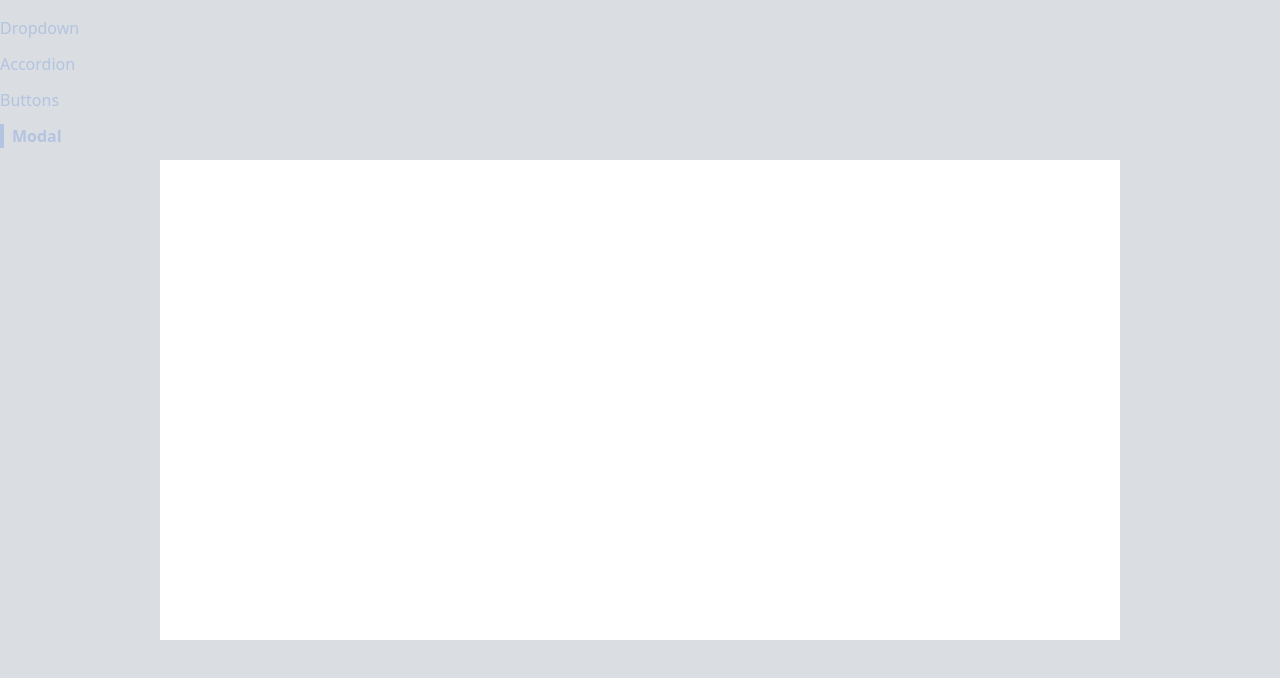
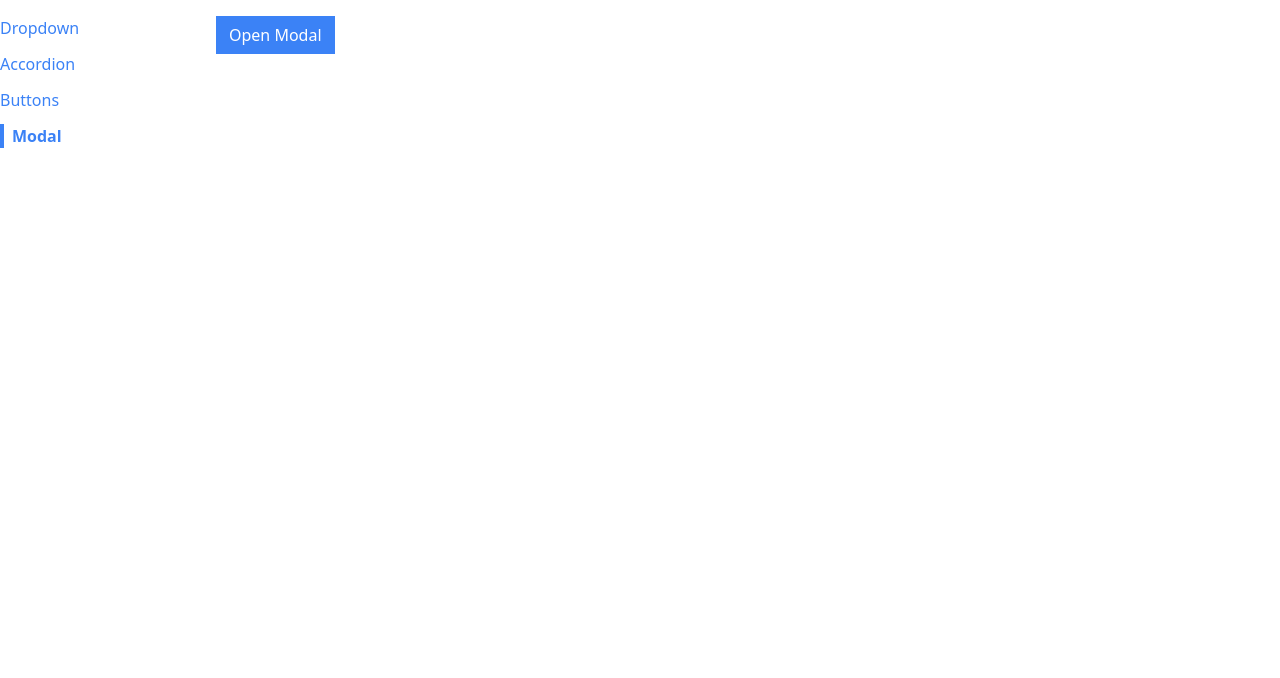
Before and after one commit to OmarShebl36/Customized-Components, a React (Create React App) app: page /modal in a window 1280 px wide. Shown: the top 678 px of the page. Built offline with nearby package versions, Linux system fonts and the light colour scheme.

Commit message:
feat: add modal component using portals

```diff
--- a/public/index.html
+++ b/public/index.html
@@ -39,5 +39,6 @@
       To begin the development, run `npm start` or `yarn start`.
       To create a production bundle, use `npm run build` or `yarn build`.
     -->
+    <div class="modal-container"></div>
   </body>
 </html>
--- a/src/components/Modal.tsx
+++ b/src/components/Modal.tsx
@@ -1,9 +1,35 @@
-function Modal() {
-  return (
+import React, { ReactNode, useEffect } from "react";
+import ReactDOM from "react-dom";
+
+interface Props {
+  onClose: (event: React.MouseEvent) => void;
+  children: ReactNode;
+  actionBar: ReactNode;
+}
+
+function Modal({ onClose, children, actionBar }: Props) {
+
+  useEffect(() => {
+    document.body.classList.add("overflow-hidden");
+    return () => {
+      document.body.classList.remove("overflow-hidden");
+    };
+  }, []);
+
+  return ReactDOM.createPortal(
     <div>
-      <div className='absolute inset-0 bg-gray-300 opacity-80'></div>
-      <div className='absolute inset-40 p-10 bg-white'></div>
-    </div>
+      <div
+        className='fixed inset-0 bg-gray-300 opacity-80'
+        onClick={onClose}
+      ></div>
+      <div className='fixed inset-40 p-10 bg-white'>
+        <div className='flex flex-col justify-between h-full'>
+          {children}
+          <div className='flex justify-end'>{actionBar}</div>
+        </div>
+      </div>
+    </div>,
+    document.querySelector(".modal-container")!
   );
 }
 
--- a/src/pages/ModalPage.tsx
+++ b/src/pages/ModalPage.tsx
@@ -1,9 +1,33 @@
+import { useState } from "react";
+import Button from "../components/Button";
 import Modal from "../components/Modal";
 
 function ModalPage() {
+  const [showModal, setShowModal] = useState(false);
+
+  const handleClick = () => {
+    setShowModal(true);
+  };
+
+  const handleClose = () => {
+    setShowModal(false);
+  };
+
+  const actionBar = <div>
+    <Button onClick={handleClose} primary>I Accept</Button>
+  </div>;
+  const modal = (
+    <Modal onClose={handleClose} actionBar={actionBar}>
+      <p>Here is an important agreement for you to accept.</p>
+    </Modal>
+  );
+
   return (
-    <div>
-      <Modal />
+    <div className='relative'>
+      <Button primary onClick={handleClick}>
+        Open Modal
+      </Button>
+      {showModal && modal}
     </div>
   );
 }
```
